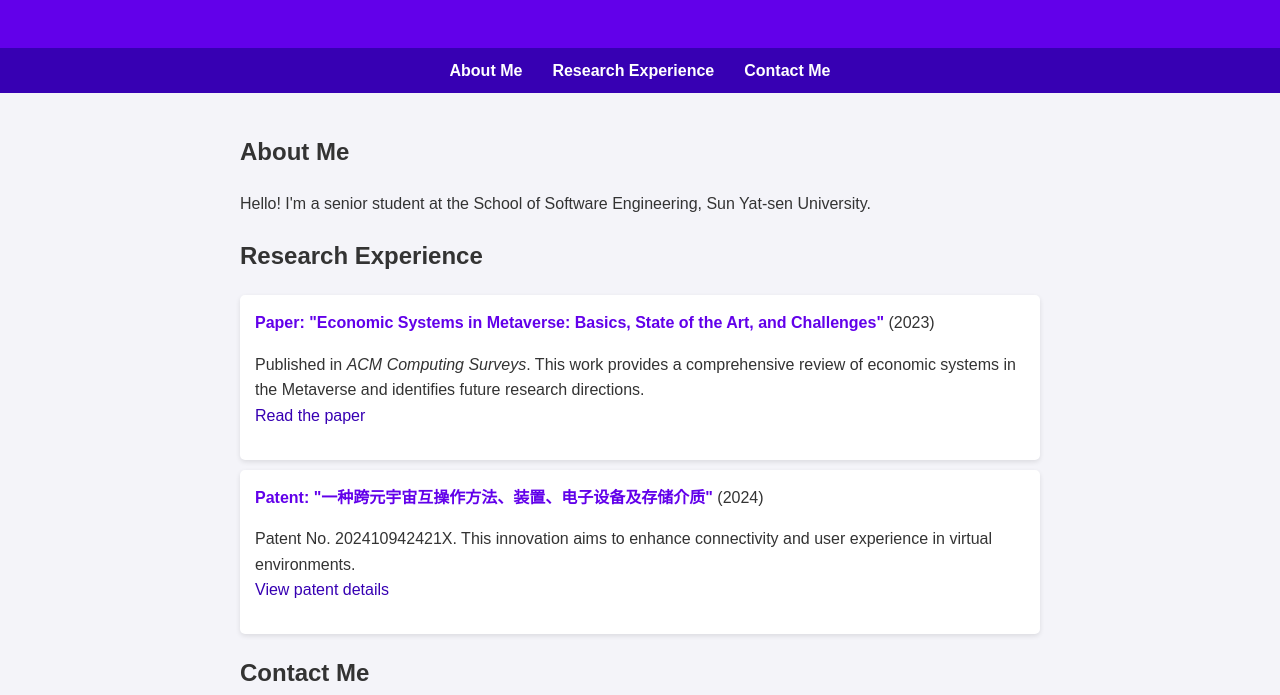
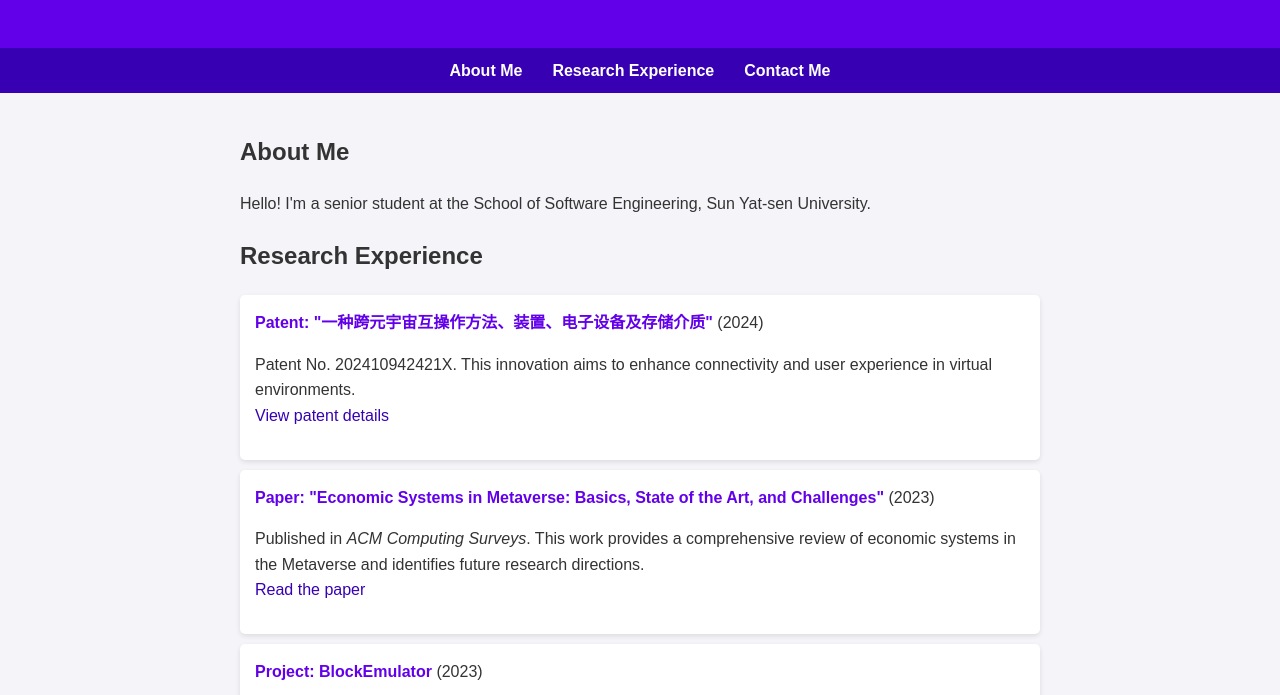
Before and after one commit to haooooooooooooo/haooooooooooooo.github.io, a plain HTML site: page index.html in a window 1280 px wide. Shown: the part 105-800 px from the top of the page. Drawn offline with Linux system fonts and the light colour scheme.

Commit message:
Update research section in index.html: add project blockemulator

```diff
--- a/index.html
+++ b/index.html
@@ -100,6 +100,14 @@
             <h2>Research Experience</h2>
             <ul class="research-list">
                 <li>
+                    <strong>Patent: "一种跨元宇宙互操作方法、装置、电子设备及存储介质"</strong> (2024)
+                    <p>
+                        Patent No. 202410942421X. This innovation aims to enhance connectivity and user experience in virtual environments.
+                        <br>
+                        <a href="https://cpquery.cponline.cnipa.gov.cn/detail/index?zhuanlisqh=aboT0SkvCVoU%252BdUTc5fhRQ%253D%253D&anjianbh" target="_blank">View patent details</a>
+                    </p>
+                </li>
+                <li>
                     <strong>Paper: "Economic Systems in Metaverse: Basics, State of the Art, and Challenges"</strong> (2023)
                     <p>
                         Published in <em>ACM Computing Surveys</em>. This work provides a comprehensive review of economic systems in the Metaverse and identifies future research directions.
@@ -108,11 +116,11 @@
                     </p>
                 </li>
                 <li>
-                    <strong>Patent: "一种跨元宇宙互操作方法、装置、电子设备及存储介质"</strong> (2024)
+                    <strong>Project: BlockEmulator</strong> (2023)
                     <p>
-                        Patent No. 202410942421X. This innovation aims to enhance connectivity and user experience in virtual environments.
+                        Developed a blockchain experimental platform named BlockEmulator, designed to simulate and analyze various blockchain consensus algorithms and network behaviors.
                         <br>
-                        <a href="https://cpquery.cponline.cnipa.gov.cn/detail/index?zhuanlisqh=aboT0SkvCVoU%252BdUTc5fhRQ%253D%253D&anjianbh" target="_blank">View patent details</a>
+                        <a href="https://www.blockemulator.com" target="_blank">View project details</a>
                     </p>
                 </li>
             </ul>
```
